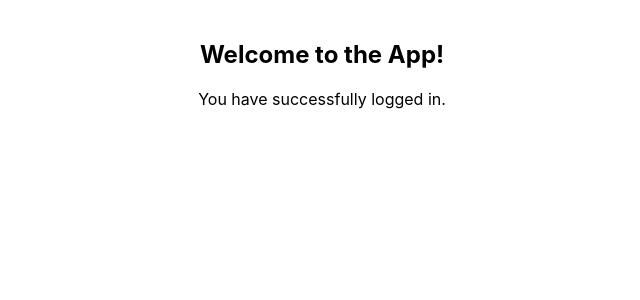
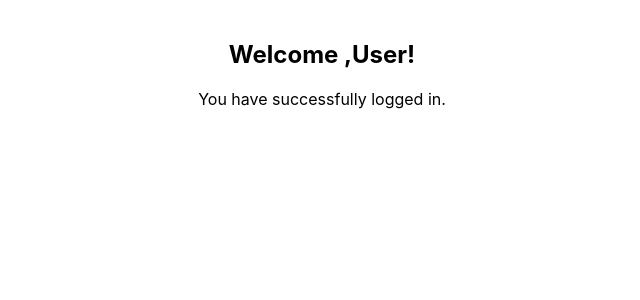
Before and after one commit to Shanmukh93/hello, a React (Create React App) app: page /welcome in a window 1280 px wide. Shown: the top 300 px of the page, without its empty margins (318-958 px from the left). Built offline with nearby package versions, Linux system fonts and the light colour scheme.

Commit message:
welcome line changed

```diff
--- a/src/Login.js
+++ b/src/Login.js
@@ -12,7 +12,7 @@ function Login() {
     const correctPassword = 'def';
 
     if (username === correctUsername && password === correctPassword) {
-      navigate('/welcome');
+      navigate('/welcome',{ state: { username }});
     } else {
       setError('Invalid username or password');
     }
--- a/src/Welcome.js
+++ b/src/Welcome.js
@@ -1,9 +1,11 @@
 import React from 'react';
-
+import { useLocation } from 'react-router-dom';
 function Welcome() {
+  const location = useLocation();
+  const username = location.state?.username || 'User';
   return (
     <div style={{ textAlign: 'center', padding: '20px' }}>
-      <h2>Welcome to the App!</h2>
+      <h2>Welcome ,{username}!</h2>
       <p>You have successfully logged in.</p>
     </div>
   );
```
